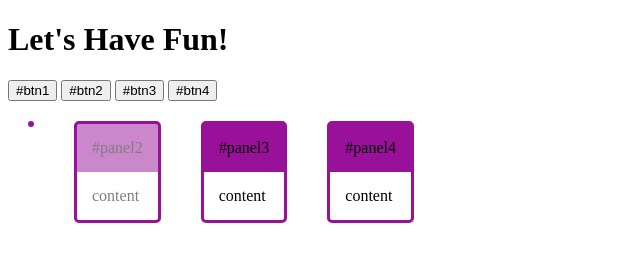
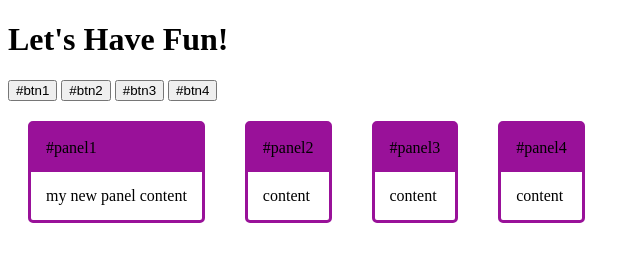
Before and after one commit to ladylen/js-learn-code, a plain HTML site: page index1.html in a window 1280 px wide. Both pictures are taken after a click on the button "#btn1". Shown: the whole page, without its empty margins (0-640 px from the left). Drawn offline with Linux system fonts and the light colour scheme.

Commit message:
jquery les2

```diff
--- a/index1.html
+++ b/index1.html
@@ -65,10 +65,13 @@
 <script>
 
 	$(function(){
-	  $("#panel1").hide();
-	  $("#panel2").css({opacity: '0.5'});
-	});
 
+    $('#btn1').on('click', function() {
+        $("#panel1 .panel-body").html("my new panel content");
+    });
+
+
+});
 
 </script>
 
```
